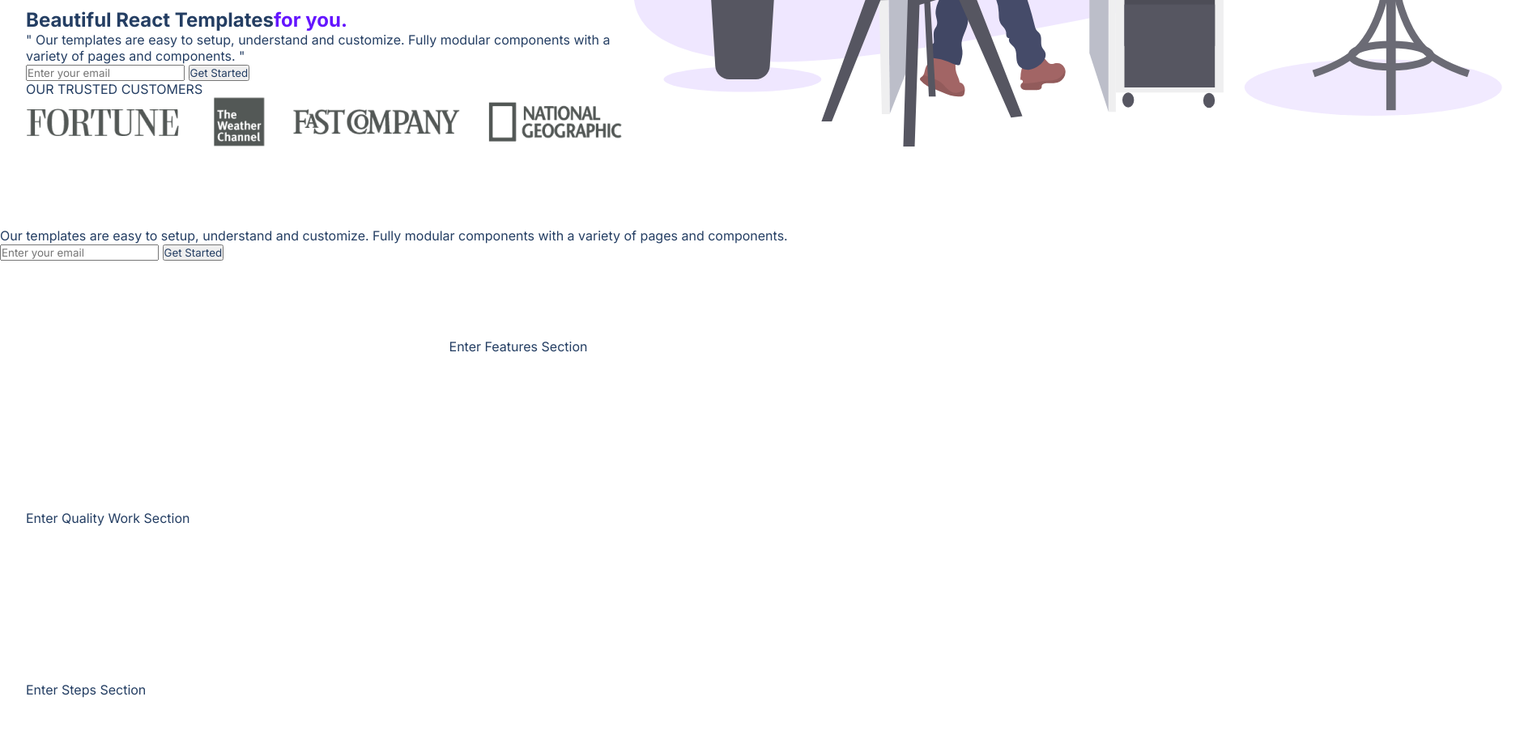
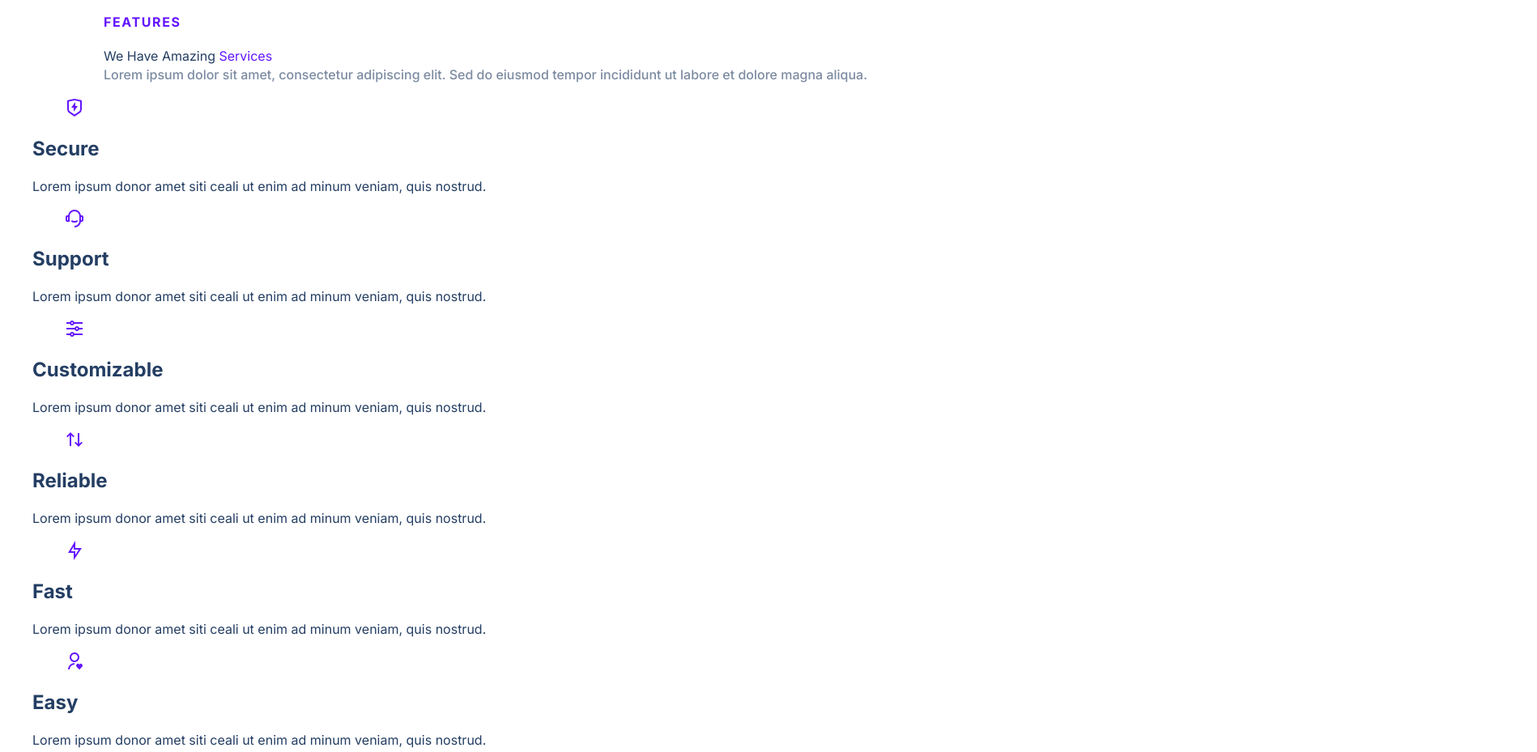
Before and after one commit to Slepko24/treact-final-project, a plain HTML site: page index.html in a window 1280 px wide. Shown: the part 820-1749 px from the top of the page at 81% size, 1898 px wide, since content can reach past the window. Drawn offline with Linux system fonts and the light colour scheme.

Commit message:
treact update

```diff
--- a/index.html
+++ b/index.html
@@ -74,25 +74,98 @@
                       <figure class="header__img-wrapper">
                         <img src="./assets/design-illustration-2.6da6a00b20c07c4a9b65d1870679e1b8.svg" class="header__img" alt="Header Image">
                       </figure>
-                </div>
-            </div>
+              </div>
+          </div>
         </header>
        </section>
-                      </h1>
-                      <p class="header_description--para">Our templates are easy to setup, understand and customize. Fully modular components with a variety of pages and components.</p>
-                      <div class="header__email">
-                        <input type="text" class="header__email--input" placeholder="Enter your email">
-                        <button class="header__email--btn">Get Started</button>
-                      </div>
-                    </div>
-                </div>
-        </header>
-    </section>
     <main>
         <section id="features">
             <div class="container">
                 <div class="row__narrow">
-                    <!--  -->Enter Features Section<!--  -->
+                    <h4 class="section__tag">FEATURES</h4
+                    <h2 class="section__title"> We Have Amazing <span class="purple">Services</span></h2>
+                    <div class="section__para"> Lorem ipsum dolor sit amet, consectetur adipiscing elit. Sed do eiusmod tempor incididunt ut labore et dolore magna aliqua. </div>
+            </div>
+            <div class="features">
+                <div class="feature">
+                    <div class="feature__row">
+                        <figure class="feature__img--wrapper">
+                            <img src="./assets/shield-icon.daefe14b320b14fbd9cbd18908ac93ec.svg" clas="feature__img">
+                        </figure>
+                        <div class="feature__text">
+                            <h2 class="feature__title"> Secure </h2>
+                            <p class="feature__para">
+                                Lorem ipsum donor amet siti ceali ut enim ad minum veniam, quis nostrud.
+                            </p>
+                        </div>
+                    </div>
+                </div>
+                <div class="feature">
+                    <div class="feature__row">
+                        <figure class="feature__img--wrapper">
+                            <img src="./assets/support-icon.f9253ffa8cb6ffde5bbaa05eb5136375.svg" class="feature__img">
+                        </figure>
+                        <div class="feature__text">
+                            <h2 class="feature__title"> Support </h2>
+                            <p class="feature__para">
+                                Lorem ipsum donor amet siti ceali ut enim ad minum veniam, quis nostrud.
+                            </p>
+                        </div>
+                    </div>
+                </div>
+                <div class="feature">
+                    <div class="feature__row">
+                        <figure class="feature__img--wrapper">
+                            <img src="./assets/customize-icon.367468c90fd796009b97fbfba67b2c6a.svg" class="feature__img">
+                        </figure>
+                        <div class="feature__text">
+                            <h2 class="feature__title"> Customizable </h2>
+                            <p class="feature__para">
+                                Lorem ipsum donor amet siti ceali ut enim ad minum veniam, quis nostrud.
+                            </p>
+                        </div>
+                    </div>
+                 </div>
+                 <div class="feature">
+                    <div class="feature__row">
+                        <figure class="feature__img--wrapper">
+                            <img src="./assets/reliable-icon.1367510a8f0a1bec76dc425d25f92f43.svg" class="feature__img">
+                        </figure>
+                        <div class="feature__text">
+                            <h2 class="feature__title"> Reliable </h2>
+                            <p class="feature__para">
+                                Lorem ipsum donor amet siti ceali ut enim ad minum veniam, quis nostrud.
+                            </p>
+                        </div>
+                    </div>
+                </div>
+                <div class="feature">
+                    <div class="feature__row">
+                        <figure class="feature__img--wrapper">
+                            <img src="./assets/fast-icon.dbb971a73d4805d2fc3bcdacdb55beba.svg" class="feature__img">
+                        </figure>
+                        <div class="feature__text">
+                            <h2 class="feature__title"> Fast </h2>
+                            <p class="feature__para">
+                                Lorem ipsum donor amet siti ceali ut enim ad minum veniam, quis nostrud.
+                            </p>
+                        </div>
+                    </div>
+                </div>
+                 <div class="feature">
+                    <div class="feature__row">
+                        <figure class="feature__img--wrapper">
+                            <img src="./assets/simple-icon.673b7e1750b2a4ef32907fc164828d00.svg" class="feature__img">
+                        </figure>
+                        <div class="feature__text">
+                            <h2 class="feature__title"> Easy </h2>
+                            <p class="feature__para">
+                                Lorem ipsum donor amet siti ceali ut enim ad minum veniam, quis nostrud.
+                            </p>
+                        </div>
+                     </div>
+                    </div>
+                  </div>
                 </div>
             </div>
         </section>
--- a/style.css
+++ b/style.css
@@ -1,10 +1,9 @@
-@import url('https://fonts.googleapis.com/css2?family=Inter:wght@100;200;300;400;500;600;700;800;900&display=swap');
+@import url("https://fonts.googleapis.com/css2?family=Inter:wght@100;200;300;400;500;600;700;800;900&display=swap");
 
 * {
-    margin: 0;
   padding: 0;
   box-sizing: border-box;
-    font-family: 'Inter', system-ui;
+  font-family: "Inter", system-ui;
   color: #243e63;
 }
 
@@ -15,7 +14,7 @@ body {
 
 .row {
   width: 100%;
-    max-width: 1280px;
+  max-width: 1200px;
   margin: 0 auto;
 }
 
@@ -41,17 +40,16 @@ main {
   margin-bottom: 96px;
 }
 
-
 /*
 
 NAVBAR ↓
 
 */
 
-
-nav {
+.nav {
   display: flex;
-    padding-top: 32px;
+  justify-content: space-between;
+  align-items: center;
 }
 
 .nav__row {
@@ -124,7 +122,8 @@ nav {
 }
 
 .btn__menu--svg:hover {
-    filter: invert(26%) sepia(94%) saturate(7476%) hue-rotate(261deg) brightness(94%) contrast(115%);
+  filter: invert(26%) sepia(94%) saturate(7476%) hue-rotate(261deg)
+    brightness(94%) contrast(115%);
 }
 
 .menu {
@@ -183,13 +182,11 @@ nav {
   right: 18px;
 }
 
-
 /*
 
 HEADER / ABOUT US ↓
 
 */
-
 
 header .row {
   display: flex;
@@ -197,6 +194,48 @@ header .row {
   justify-content: space-between;
 }
 
+p {
+  line-height: 1.5;
+}
+
+header__description--para {
+  margin: 24px 0;
+  font-size: 18px;
+  color: #4a5568;
+}
+
+.header__email {
+  width: 100%;
+  max-width: 448px;
+  position: relative;
+  display: flex;
+  justify-content: flex-end;
+  align-items: center;
+}
+
+.header__email--input {
+  width: 100%;
+  border-radius: 500px;
+  border: 2px solid rgb(229, 231, 235);
+  color: rgb(36, 62, 99);
+  font-size: 16px;
+  font-weight: 500;
+  z-index: 1;
+  transition: border-color 300ms;
+}
+
+button {
+  cursor: pointer;
+}
+
+img {
+  max-width: 100%;
+}
+
+.header__img-wrapper {
+  display: flex;
+  justify-content: flex-end;
+}
 
 /*
 
@@ -204,17 +243,63 @@ FEATURES ↓
 
 */
 
-
 #features {
   position: relative;
+  display: flex;
+  flex-direction: column;
 }
 
-#features .row__narrow {
+.section {
+  padding: 0 32px;
+}
+
+.row {
+  width: 100%;
+  max-width: 1200px;
+  margin: 0 auto;
+}
+
+.row__narrow {
+  width: 100%;
+  max-width: 1024px;
+  margin: 0 auto;
+}
+
+.section__tag {
+  font-size: 16px;
+  color: #6415ff;
+  letter-spacing: 1.6px;
+  font-weight: 700;
+  text-transform: uppercase;
+}
+
+.section__title {
+  font-weight: 900;
+  line-height: 1.5;
+  margin: 16px 0;
+  letter-spacing: 0.025em;
+}
+
+.section__para {
+  font-weight: 500;
+  color: #7c8ba1;
+  line-height: 1.625;
+}
+
+.services {
+  display: flex;
+  flex-wrap: wrap;
+}
+
+.service {
+  display: flex;
+  width: calc(100% / 3);
+}
+
+.service__description {
   display: flex;
   flex-direction: column;
-    align-items: center;
 }
-
 
 /*
 
@@ -222,13 +307,11 @@ QUALITY WORK ↓
 
 */
 
-
 #quality .row {
   display: flex;
   justify-content: space-between;
   align-items: center;
 }
-
 
 /*
 
@@ -236,13 +319,11 @@ STEPS ↓
 
 */
 
-
 #steps .row {
   display: flex;
   justify-content: space-between;
   align-items: center;
 }
-
 
 /*
 
@@ -256,13 +337,11 @@ VALUES ↓
   align-items: center;
 }
 
-
 /*
 
 PRICING ↓
 
 */
-
 
 #pricing .row {
   display: flex;
@@ -276,11 +355,9 @@ TESTIMONIALS ↓
 
 */
 
-
 #testimonials .row {
   display: flex;
 }
-
 
 /*
 
@@ -288,20 +365,16 @@ START / CALL TO ACTION ↓
 
 */
 
-
-
 #start .row {
   position: relative;
   overflow: hidden;
 }
-
 
 /*
 
 FOOTER ↓
 
 */
-
 
 footer {
   padding: 96px 32px;
@@ -311,22 +384,19 @@ footer {
   overflow: hidden;
 }
 
-
 /*
 
 MOBILE RESPONSIVENESS ↓
 
 */
 
-
-@media(max-width: 1280px) {
+@media (max-width: 1280px) {
   header .row {
     align-items: flex-end;
   }
 }
 
 @media (max-width: 1024px) {
-
   .btn__menu {
     display: block;
   }
@@ -339,7 +409,7 @@ MOBILE RESPONSIVENESS ↓
   }
 }
 
-@media(max-width: 768px) {
+@media (max-width: 768px) {
   #quality .row,
   #values .row {
     flex-direction: column-reverse;
@@ -354,7 +424,7 @@ MOBILE RESPONSIVENESS ↓
   }
 }
 
-@media(max-width: 640px) {
+@media (max-width: 640px) {
   .container {
     padding: 80px 0;
   }
```
Lines whose indentation alone changed are shown as unchanged.
